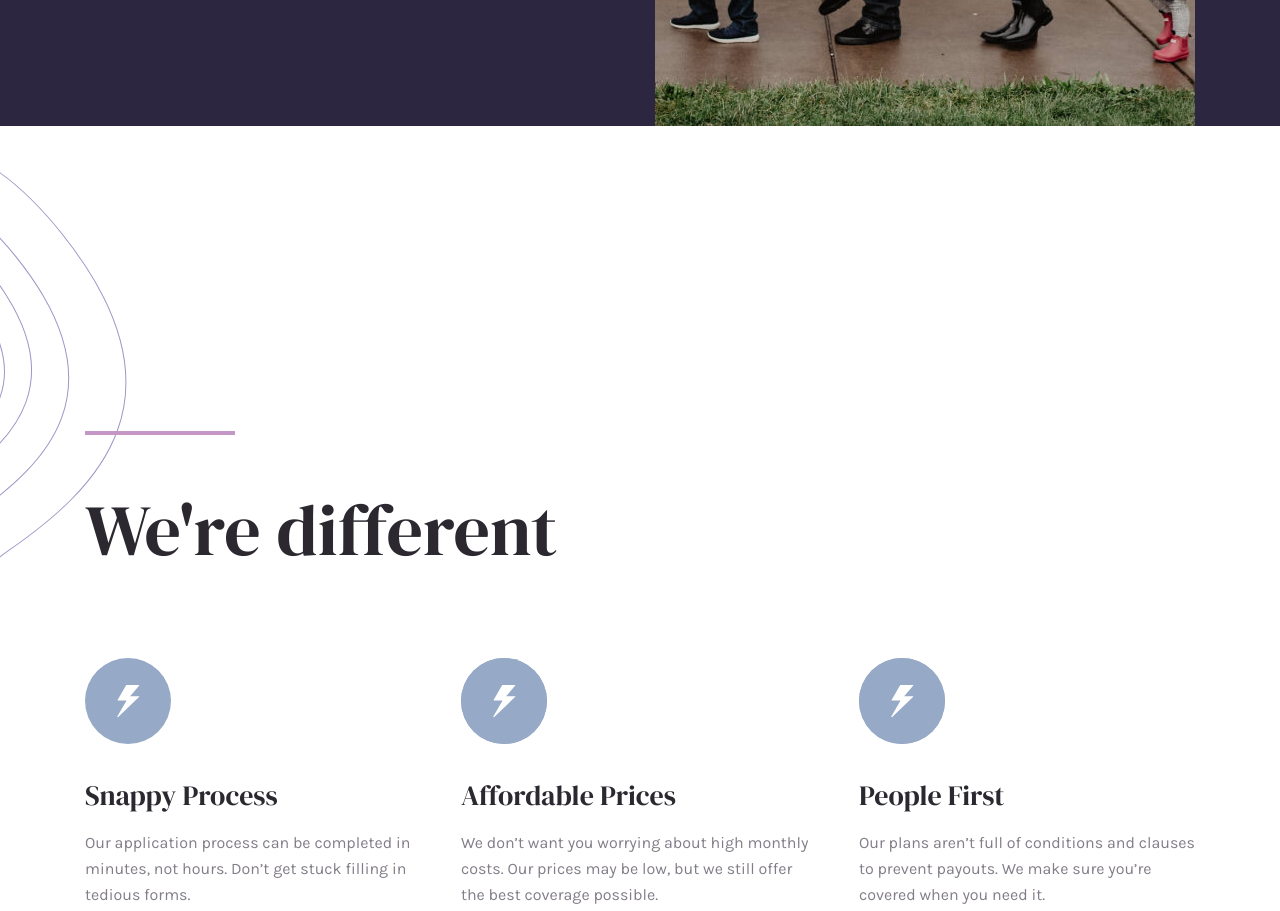
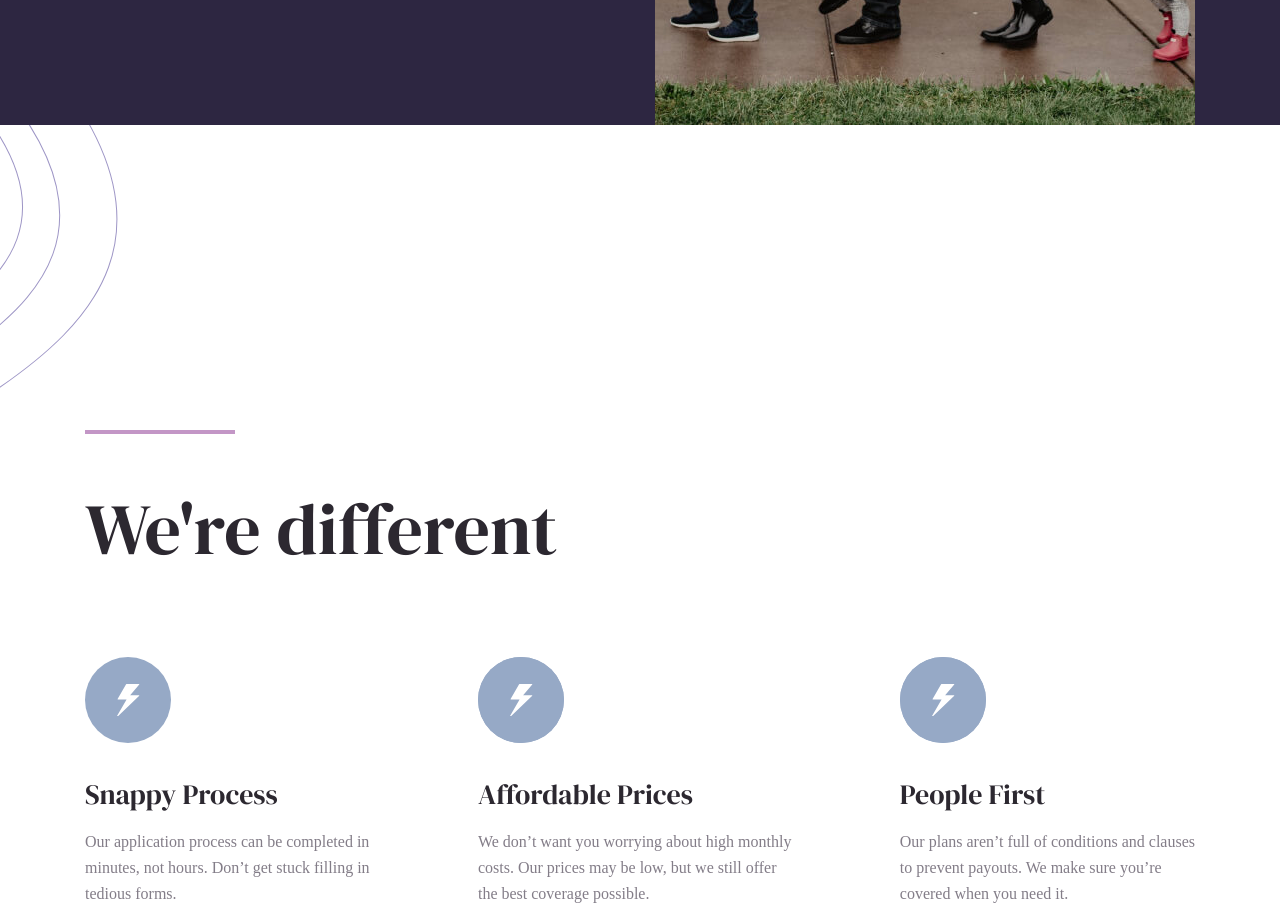
Before and after one commit to MuhammadAkbar-Ramazonov/Insure, a plain HTML site: page index.html in a window 1280 px wide. Shown: the part 720-1631 px from the top of the page. Drawn offline with Linux system fonts and the light colour scheme.

Commit message:
add local fonts

```diff
--- a/css/main.css
+++ b/css/main.css
@@ -5,10 +5,17 @@
 
 body{
     margin: 0;
-    font-family: 'Karla',"Aria", sans-serif;
-    font-weight: 700;
+    font-family: "Karla","Aria", sans-serif;
+    font-weight: 400;
     font-size: normal;
 }
+
+@font-face {
+    font-family: "DM Serif Display";
+    font-weight: 400;
+    src: url("../fonts/dm-serif-display-v10-latin-regular.woff2") format("woff2"), /* Chrome 26+, Opera 23+, Firefox 39+ */
+         url("../fonts/dm-serif-display-v10-latin-regular.woff") format("woff"); /* Chrome 6+, Firefox 3.6+, IE 9+, Safari 5.1+ */
+  }
 
 .container{
     width: 1150px;
@@ -85,6 +92,13 @@ body{
     color: #FFFFFF;
     background-color: black;
 }
+.hero-section{
+    position: relative;
+    z-index: 1;
+    background-image: url("../kartinki/path2.svg");
+    background-repeat: no-repeat;
+    background-position: calc(50% - 620px) calc(50% + 150px);
+}
 
 .top-section{
     background-color: #2D2641;
@@ -123,7 +137,7 @@ body{
 }
 
 .top-section-h1{
-    font-family: 'DM Serif Display';
+    font-family: "DM Serif Display";
     font-style: normal;
     font-weight: 400;
     font-size: 72px;
@@ -132,7 +146,7 @@ body{
     color: #FFFFFF;
 }
 .top-section-p{
-    font-family: 'Karla';
+    font-family: "Karla";
     font-weight: 400;
     font-size: 16px;
     line-height: 26px;
@@ -161,15 +175,10 @@ body{
 }
 
 
-.last-section{
-    background-image: url("../kartinki/path2.svg");
-    background-repeat: no-repeat;
-    background-position: calc(50% - 611px) top;
-}
 
 .last-section-title{
     width: 600px;
-    font-family: 'DM Serif Display';
+    font-family: "DM Serif Display";
     font-weight: 400;
     font-size: 72px;
     line-height: 64px;
@@ -234,7 +243,7 @@ body{
 
 
 .last-section-h3{
-    font-family: 'DM Serif Display';
+    font-family: "DM Serif Display";
     font-weight: 400;
     font-size: 28px;
     line-height: 38px;
@@ -244,7 +253,7 @@ body{
 }
 
 .last-section-p{
-    font-family: 'Karla';
+    font-family: "Karla";
     font-weight: 400;
     font-size: 16px;
     line-height: 26px;
@@ -263,7 +272,7 @@ body{
 }
 
 .site-atrticle-h2{
-    font-family: 'DM Serif Display';
+    font-family: "DM Serif Display";
     font-weight: 400;
     font-size: 56px;
     line-height: 56px;
--- a/index.html
+++ b/index.html
@@ -5,10 +5,6 @@
     <meta http-equiv="X-UA-Compatible" content="IE=edge">
     <meta name="viewport" content="width=device-width, initial-scale=1.0">
     <title>INSURE</title>
-
-    <link rel="preconnect" href="https://fonts.googleapis.com">
-    <link rel="preconnect" href="https://fonts.gstatic.com" crossorigin>
-    <link href="https://fonts.googleapis.com/css2?family=DM+Serif+Display&family=Karla:wght@400;700&display=swap" rel="stylesheet">
     <link rel="stylesheet" href="./css/main.css">
 </head>
 <body>
@@ -48,6 +44,7 @@
 
     <!-- site main start -->
     <main>
+         <section class="hero-section">
         <!-- first section start -->
         <section class="top-section">
             <div class="container">
@@ -102,6 +99,8 @@
             </div>
         </section>
         <!-- second section end -->
+         </section>
+
 
 
         <!-- site article -->
```
Also changed, not shown: fonts/dm-serif-display-v10-latin-regular.woff (added), fonts/dm-serif-display-v10-latin-regular.woff2 (added).
